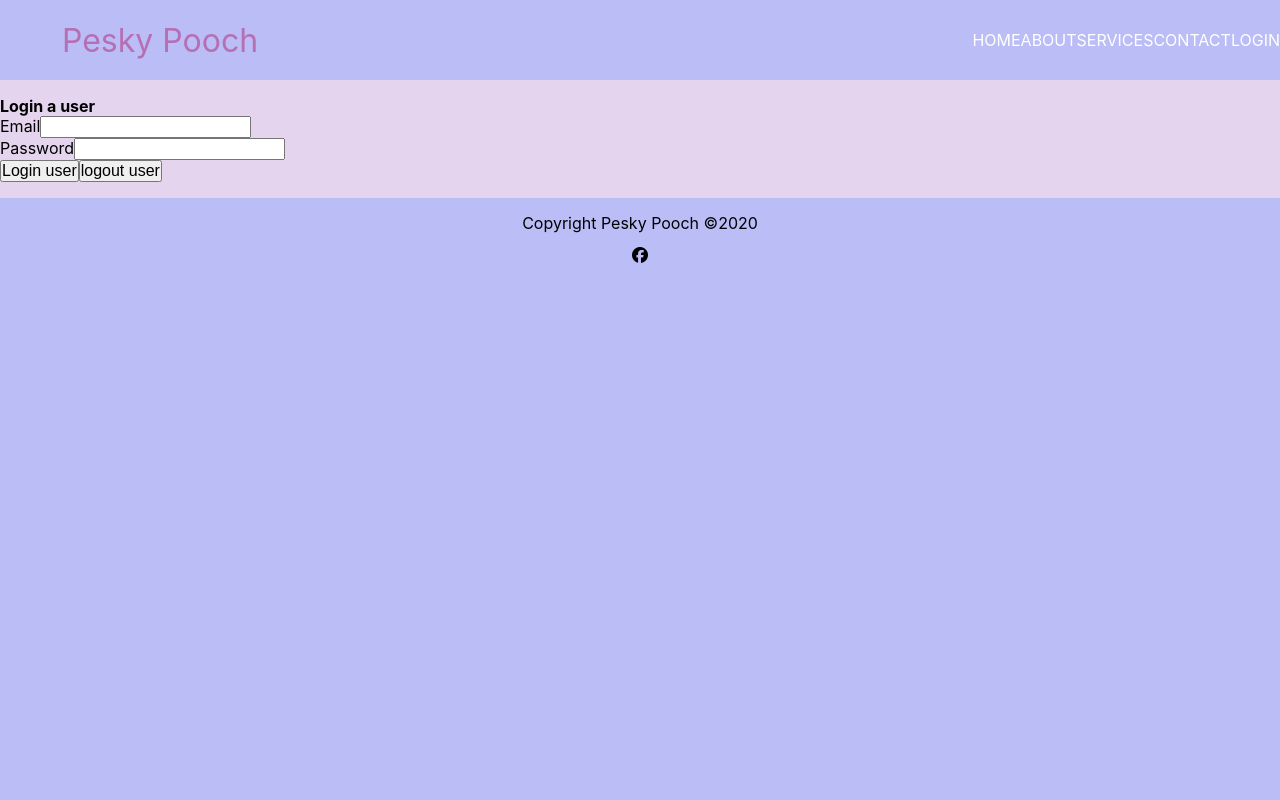
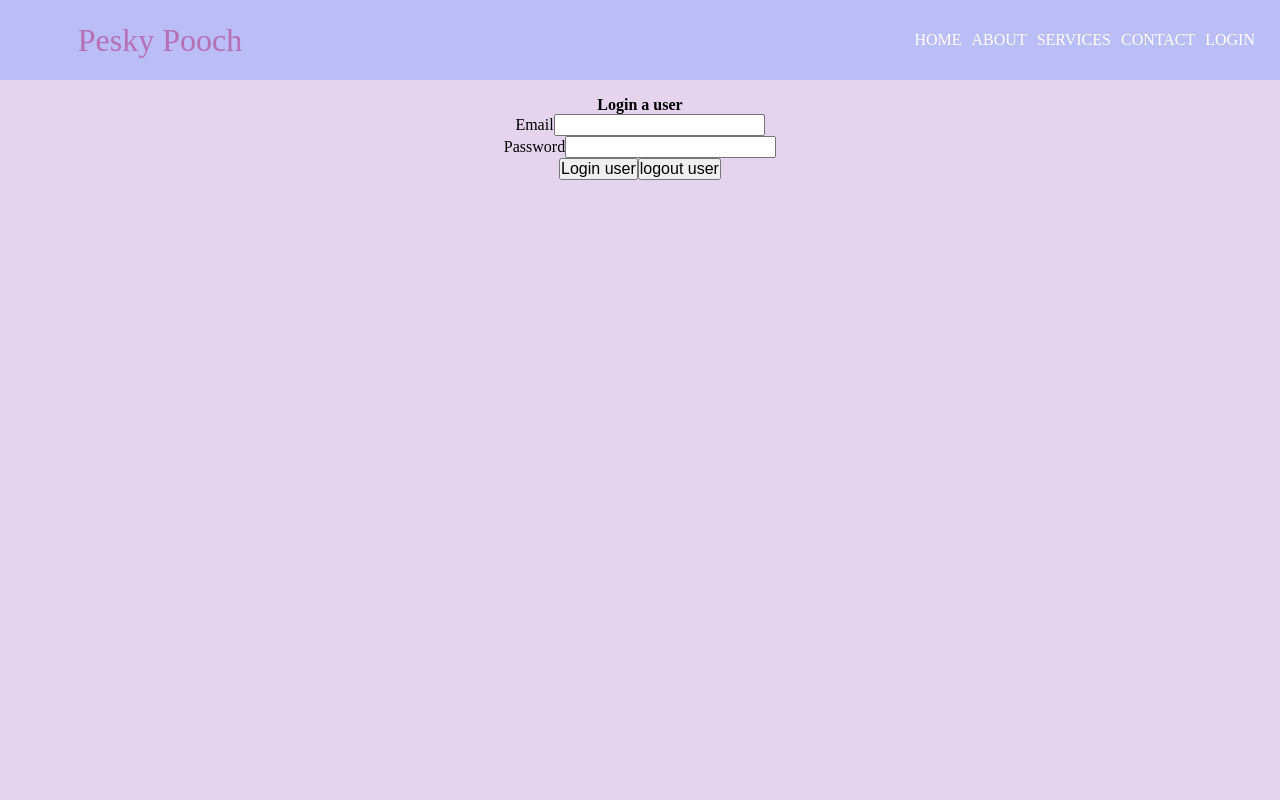
Before and after one commit to Coencidental/T3A2_Pesky_Pooch, a React (Create React App) app: page /login in a window 1280 px wide. Shown: the top 800 px of the page. Built offline with nearby package versions, Linux system fonts and the light colour scheme; a web font is replaced by a local one.

Commit message:
some styling

```diff
--- a/src/forms/ContactForm.js
+++ b/src/forms/ContactForm.js
@@ -1,5 +1,6 @@
 import React, { Component } from 'react';
 import axios from "axios";
+import '../styles/global.scss'
 
 export default class ContactForm extends Component {
   /* takes in props that passes conditions into a state */
--- a/src/forms/LoginForm.js
+++ b/src/forms/LoginForm.js
@@ -1,6 +1,7 @@
 import React, { Component } from "react";
 import axios from "axios";
 import { Redirect } from "react-router-dom";
+import '../styles/styles.scss'
 
 
 export default class loginForm extends Component {
@@ -49,7 +50,7 @@
     return this.state.submit ? (
       <Redirect to="/" />
     ) : (
-      <form onSubmit={this.onFormSubmit}>
+      <form className="login-form" onSubmit={this.onFormSubmit}>
         <p>
           <label htmlFor="email">Email</label>
           <input
--- a/src/styles/global.scss
+++ b/src/styles/global.scss
@@ -23,6 +23,7 @@
 .content-wrapper {
   padding: 1rem 0;
   background: $ceramic;
+
 }
 
 .footer {
```
Also changed, not shown: src/styles/styles.scss (line endings or trailing spaces).
